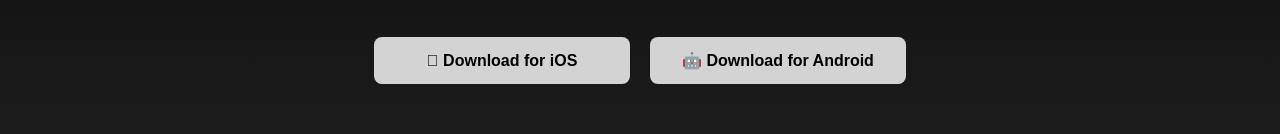
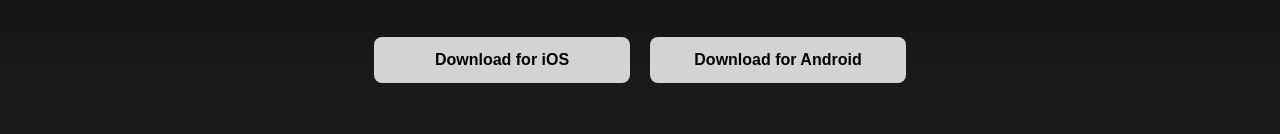
Before and after one commit to muhammad-raza1/armultibiz, a plain HTML site: page index.html in a window 1280 px wide. Shown: the part 391-525 px from the top of the page. Drawn offline with Linux system fonts and the light colour scheme.

Commit message:
Update index.html

```diff
--- a/index.html
+++ b/index.html
@@ -269,8 +269,8 @@
 
     <!-- Download Buttons -->
     <div class="download-buttons">
-      <a href="https://apps.apple.com/au/app/pak-imtehan/id6747534940" target="_blank" class="btn"> Download for iOS</a>
-      <a href="https://play.google.com/store/apps/details?id=com.saleemraza.pakimtehan" target="_blank" class="btn">🤖 Download for Android</a>
+      <a href="https://apps.apple.com/au/app/pak-imtehan/id6747534940" target="_blank" class="btn">Download for iOS</a>
+      <a href="https://play.google.com/store/apps/details?id=com.saleemraza.pakimtehan" target="_blank" class="btn">Download for Android</a>
     </div>
 
     <div class="phone-preview">
```
